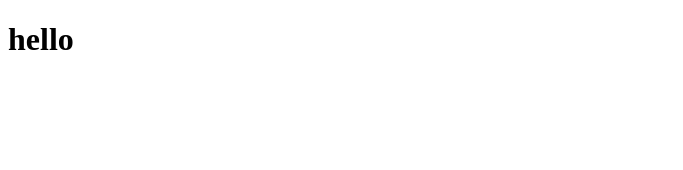
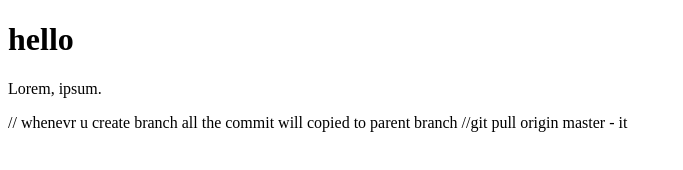
Before and after one commit to Juhisingh22/cloud_capg, a plain HTML site: page index.html in a window 1280 px wide. Shown: the whole page, without its empty margins (0-683 px from the left). Drawn offline with Linux system fonts and the light colour scheme.

Commit message:
car-branch

```diff
--- a/index.html
+++ b/index.html
@@ -7,5 +7,8 @@
 </head>
 <body>
     <h1>hello</h1>
+    <p>Lorem, ipsum.</p>
+    // whenevr u create branch all the commit will copied to parent branch
+    //git pull origin master - it
 </body>
 </html>
```
Also changed, not shown: style.css (added).
